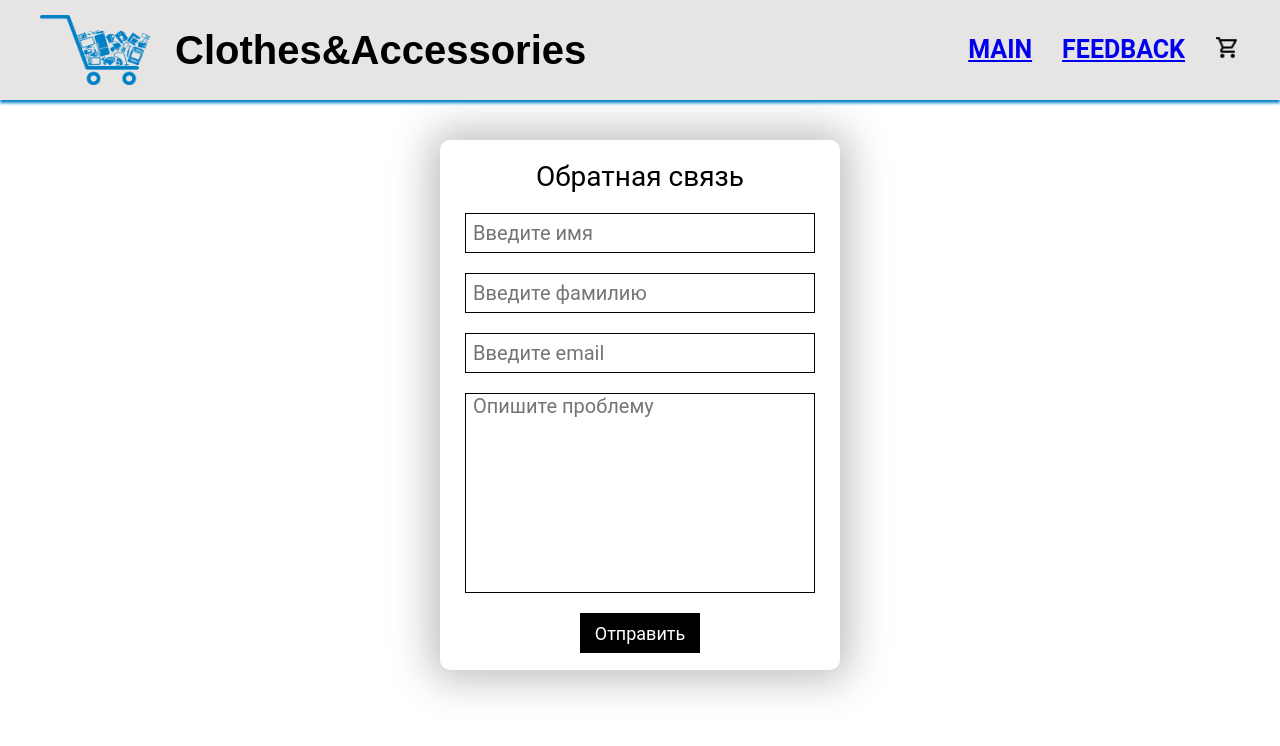
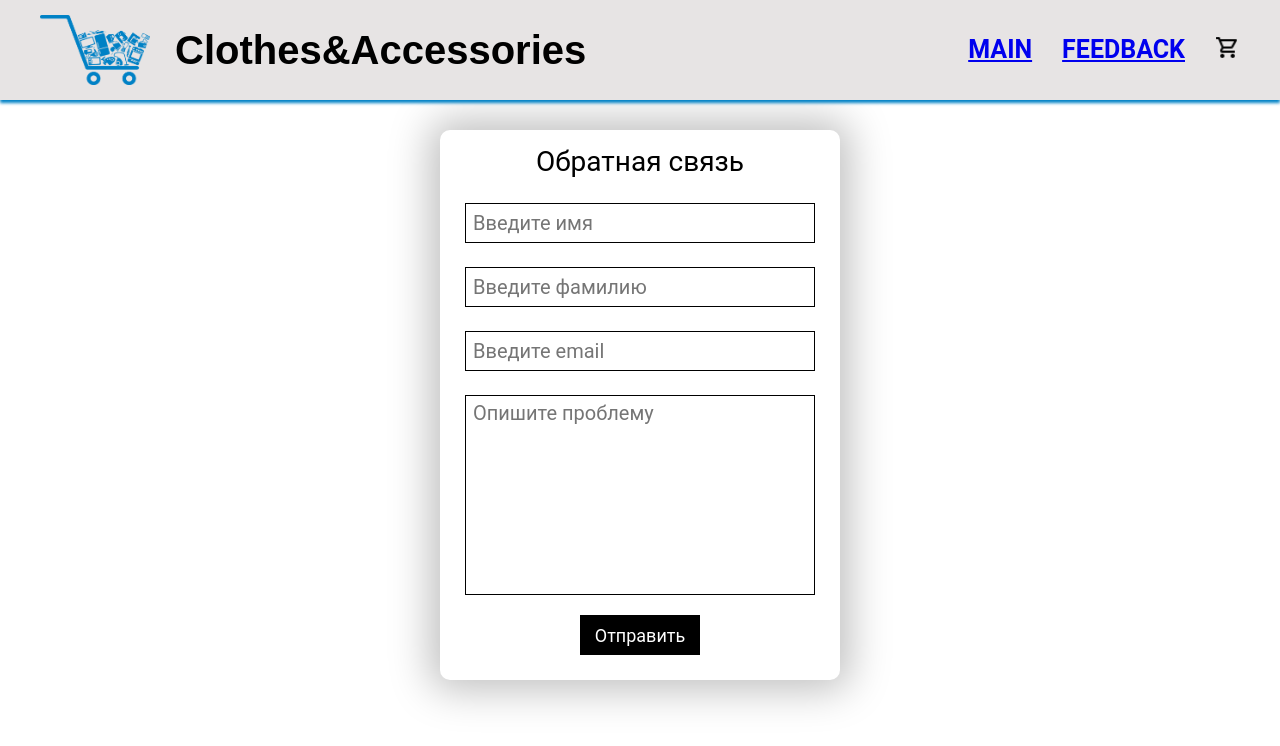
Before and after one commit to usmanow/4p22-final-project-adel-usmanov, a React (Create React App) app: page /4p22-final-project-adel-usmanov/feedback in a window 1280 px wide. Shown: the top 746 px of the page. Built offline with nearby package versions, Linux system fonts and the light colour scheme.

Commit message:
add react project

```diff
--- a/src/components/Feedback/Feedback.css
+++ b/src/components/Feedback/Feedback.css
@@ -2,25 +2,25 @@
     display: flex;
     flex-direction: column;
     position: relative;
-    top: 140px;
+    top: 130px;
     margin-left: auto;
     margin-right: auto;
     align-items: center;
     width: 400px;
-    height: 530px;
+    height: 550px;
     box-shadow: 0px 0px 40px 10px rgba(0, 0, 0, 0.25);
     border-radius: 10px;
 }
 
 .support-title {
-    margin: 20px 0;
+    margin: 15px 0 25px;
     font-size: 28px;
 }
 
 .support-username {
     width: 350px;
     height: 40px;
-    margin-bottom: 20px;
+    margin-bottom: 24px;
     padding-left: 7px;
     font-size: 20px;
     border: 1px solid black;
@@ -30,7 +30,7 @@
 .support-surname {
     width: 350px;
     height: 40px;
-    margin-bottom: 20px;
+    margin-bottom: 24px;
     padding-left: 7px;
     font-size: 20px;
     border: 1px solid black;
@@ -40,7 +40,7 @@
 .support-email {
     width: 350px;
     height: 40px;
-    margin-bottom: 20px;
+    margin-bottom: 24px;
     font-size: 20px;
     padding-left: 7px;
     border: 1px solid black;
@@ -52,6 +52,7 @@
     height: 200px;
     font-size: 20px;
     padding-left: 7px;
+    padding-top: 5px;
     outline: none;
     border: 1px solid black;
     resize: none;
@@ -66,3 +67,34 @@
     color: white;
     border: none;
 }
+
+.support-username__error {
+    position: absolute;
+    top: 51px;
+    left: 24px;
+    font-size: 17px;
+    color: red;
+}
+
+.support-usersurname__error {
+    position: absolute;
+    top: 128px;
+    left: 24px;
+    font-size: 17px;
+    color: red;
+}
+
+.support-useremail__error {
+    position: absolute;
+    top: 179px;
+    left: 24px;
+    font-size: 17px;
+    color: red;
+}
+
+.support-textarea__error {
+    position: absolute;
+    top: 358px;
+    left: 24px;
+    color: red;
+}
--- a/src/components/Feedback/Feedback.jsx
+++ b/src/components/Feedback/Feedback.jsx
@@ -95,13 +95,14 @@ export const Feedback = () => {
                 <div className="support-title">
                     Обратная связь
                 </div>
-                <input className="support-username" onChange={nameOnChange} value={userName} placeholder='Введите имя'/>
-                {userNameError && <p>{userNameError}</p>}
-                <input className="support-surname" onChange={surnameOnChange} value={userSurname} placeholder='Введите фамилию'/>
-                {userSurnameError && <p>{userSurnameError}</p>}
-                <input className="support-email" onChange={emailOnChange} value={userEmail} placeholder='Введите email'/>
-                <textarea className="support-textarea" onChange={textAreaOnChange} value={textArea} placeholder='Опишите проблему'/>
-                {textAreaError && <p>{textAreaError}</p>}
+                <input className="support-username" onChange={nameOnChange} value={userName} placeholder="Введите имя"/>
+                {userNameError && <p className="support-username__error">{userNameError}</p>}
+                <input className="support-surname" onChange={surnameOnChange} value={userSurname} placeholder="Введите фамилию"/>
+                {userSurnameError && <p className="support-usersurname__error">{userSurnameError}</p>}
+                <input className="support-email" onChange={emailOnChange} value={userEmail} placeholder="Введите email"/>
+                {userEmailError && <p className="support-useremail__error">{userEmailError}</p>}
+                <textarea className="support-textarea" onChange={textAreaOnChange} value={textArea} placeholder="Опишите проблему"/>
+                {textAreaError && <p classname="support-textarea__error">{textAreaError}</p>}
                 <button className="support-submit" onClick={onSubmit}>Отправить</button>
             </div>
         </>
```
